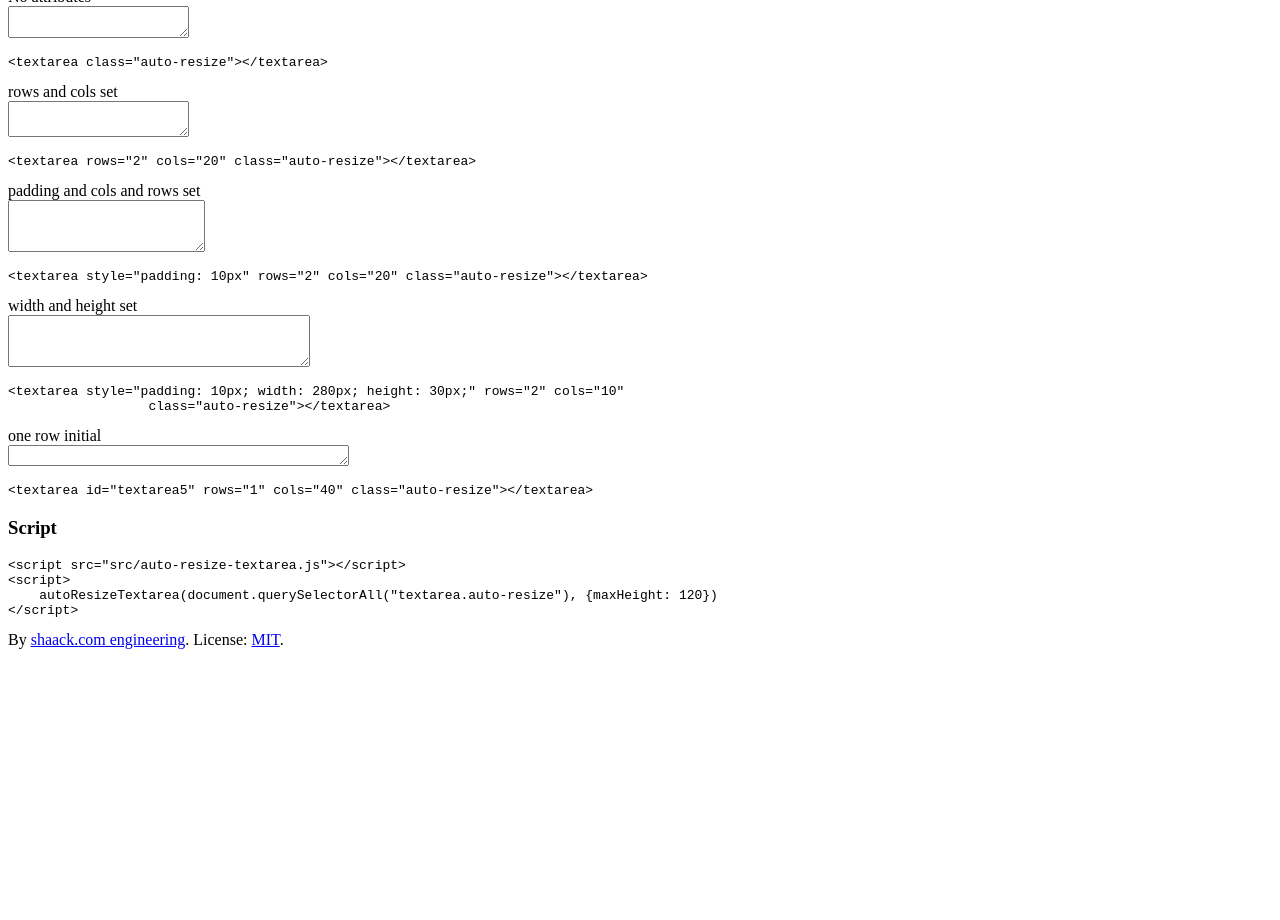
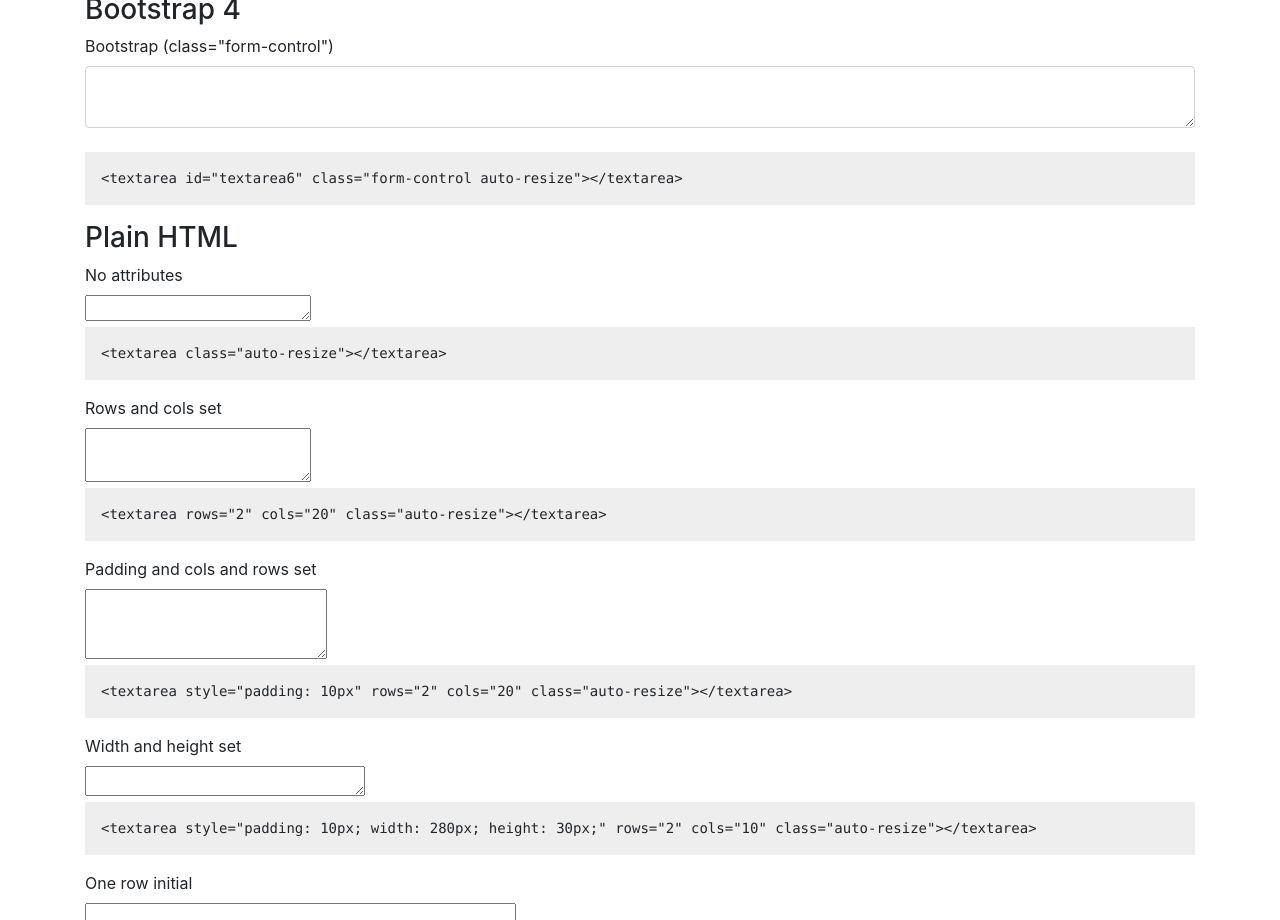
Before and after one commit to shaack/auto-resize-textarea, a website: page index.html in a window 1280 px wide. Shown: the part 372-1292 px from the top of the page. Before the commit the page ends 1065 px from the top, so only its background shows below. Drawn offline with nearby package versions, Linux system fonts and the light colour scheme.

Commit message:
Added Bootstrap 4 example

```diff
--- a/index.html
+++ b/index.html
@@ -5,51 +5,67 @@
     <meta name="viewport"
           content="width=device-width, user-scalable=no, initial-scale=1.0, maximum-scale=1.0, minimum-scale=1.0">
     <meta http-equiv="X-UA-Compatible" content="ie=edge">
+    <link rel="stylesheet" href="https://stackpath.bootstrapcdn.com/bootstrap/4.3.1/css/bootstrap.min.css"
+          integrity="sha384-ggOyR0iXCbMQv3Xipma34MD+dH/1fQ784/j6cY/iJTQUOhcWr7x9JvoRxT2MZw1T" crossorigin="anonymous">
     <title>auto-resize-textarea</title>
+    <style>
+        pre {
+            display: block;
+            background-color: #eee;
+            // color: #eee;
+            padding: 1rem;
+        }
+    </style>
 </head>
-<body>
+<body class="py-5">
+<div class="container">
     <h1>auto-resize-textarea</h1>
 
-<p>Auto resizes the height of any &lt;textarea&gt;.</p>
+    <p>Auto resizes the height of any &lt;textarea&gt; according to the content.</p>
 
     <ul>
         <li>No dependencies (don't needs jQuery)</li>
         <li>Works with Bootstrap</li>
     </ul>
 
-<h2>Try and get it</h2>
+    <h2>Sources and documentation</h2>
     <ul>
         <li><a href="https://shaack.com/projekte/auto-resize-textarea/">Demo page</a></li>
         <li><a href="https://github.com/shaack/auto-resize-textarea">GitHub repository</a></li>
     </ul>
 
     <h2>Examples</h2>
-<h3>HTML</h3>
     <form>
+        <h3>Bootstrap 4</h3>
+        <div>
+            <label for="textarea6">Bootstrap (class="form-control")</label><br/>
+            <textarea id="textarea6" class="form-control auto-resize"></textarea><br/>
+            <pre><code>&lt;textarea id="textarea6" class="form-control auto-resize">&lt;/textarea></code></pre>
+        </div>
+        <h3>Plain HTML</h3>
         <div>
             <label for="textarea1">No attributes</label><br/>
             <textarea id="textarea1" class="auto-resize" style="height: 26px"></textarea>
             <pre><code>&lt;textarea class="auto-resize">&lt;/textarea></code></pre>
         </div>
         <div>
-        <label for="textarea2">rows and cols set</label><br/>
+            <label for="textarea2">Rows and cols set</label><br/>
             <textarea id="textarea2" rows="2" cols="20" class="auto-resize"></textarea>
             <pre><code>&lt;textarea rows="2" cols="20" class="auto-resize">&lt;/textarea></code></pre>
         </div>
         <div>
-        <label for="textarea3">padding and cols and rows set</label><br/>
+            <label for="textarea3">Padding and cols and rows set</label><br/>
             <textarea id="textarea3" style="padding: 10px" rows="2" cols="20" class="auto-resize"></textarea>
             <pre><code>&lt;textarea style="padding: 10px" rows="2" cols="20" class="auto-resize">&lt;/textarea></code></pre>
         </div>
         <div>
-        <label for="textarea4">width and height set</label><br/>
+            <label for="textarea4">Width and height set</label><br/>
             <textarea id="textarea4" style="padding: 10px; width: 280px; height: 30px;" rows="2" cols="10"
                       class="auto-resize"></textarea>
-        <pre><code>&lt;textarea style="padding: 10px; width: 280px; height: 30px;" rows="2" cols="10"
-                  class="auto-resize">&lt;/textarea></code></pre>
+            <pre><code>&lt;textarea style="padding: 10px; width: 280px; height: 30px;" rows="2" cols="10" class="auto-resize">&lt;/textarea></code></pre>
         </div>
         <div>
-        <label for="textarea5">one row initial</label><br/>
+            <label for="textarea5">One row initial</label><br/>
             <textarea id="textarea5" rows="1" cols="40" class="auto-resize"></textarea><br/>
             <pre><code>&lt;textarea id="textarea5" rows="1" cols="40" class="auto-resize">&lt;/textarea></code></pre>
         </div>
@@ -57,14 +73,23 @@
     <h3>Script</h3>
     <pre><code>&lt;script src="src/auto-resize-textarea.js">&lt;/script>
 &lt;script>
-    autoResizeTextarea(document.querySelectorAll("textarea.auto-resize"), {maxHeight: 120})
+    autoResizeTextarea(document.querySelectorAll("textarea.auto-resize"), { maxHeight: 320 })
 &lt;/script>
 </code></pre>
     By <a href="https://shaack.com/en">shaack.com engineering</a>. License: <a href="LICENSE">MIT</a>.
-<br/><br/>
+</div>
+<script src="https://code.jquery.com/jquery-3.3.1.slim.min.js"
+        integrity="sha384-q8i/X+965DzO0rT7abK41JStQIAqVgRVzpbzo5smXKp4YfRvH+8abtTE1Pi6jizo"
+        crossorigin="anonymous"></script>
+<script src="https://cdnjs.cloudflare.com/ajax/libs/popper.js/1.14.7/umd/popper.min.js"
+        integrity="sha384-UO2eT0CpHqdSJQ6hJty5KVphtPhzWj9WO1clHTMGa3JDZwrnQq4sF86dIHNDz0W1"
+        crossorigin="anonymous"></script>
+<script src="https://stackpath.bootstrapcdn.com/bootstrap/4.3.1/js/bootstrap.min.js"
+        integrity="sha384-JjSmVgyd0p3pXB1rRibZUAYoIIy6OrQ6VrjIEaFf/nJGzIxFDsf4x0xIM+B07jRM"
+        crossorigin="anonymous"></script>
 <script src="src/auto-resize-textarea.js"></script>
 <script>
-    autoResizeTextarea(document.querySelectorAll("textarea.auto-resize"), {maxHeight: 120})
+    autoResizeTextarea(document.querySelectorAll("textarea.auto-resize"), {maxHeight: 320})
 </script>
 <br/>
 </body>
```
Lines whose indentation alone changed are shown as unchanged.
